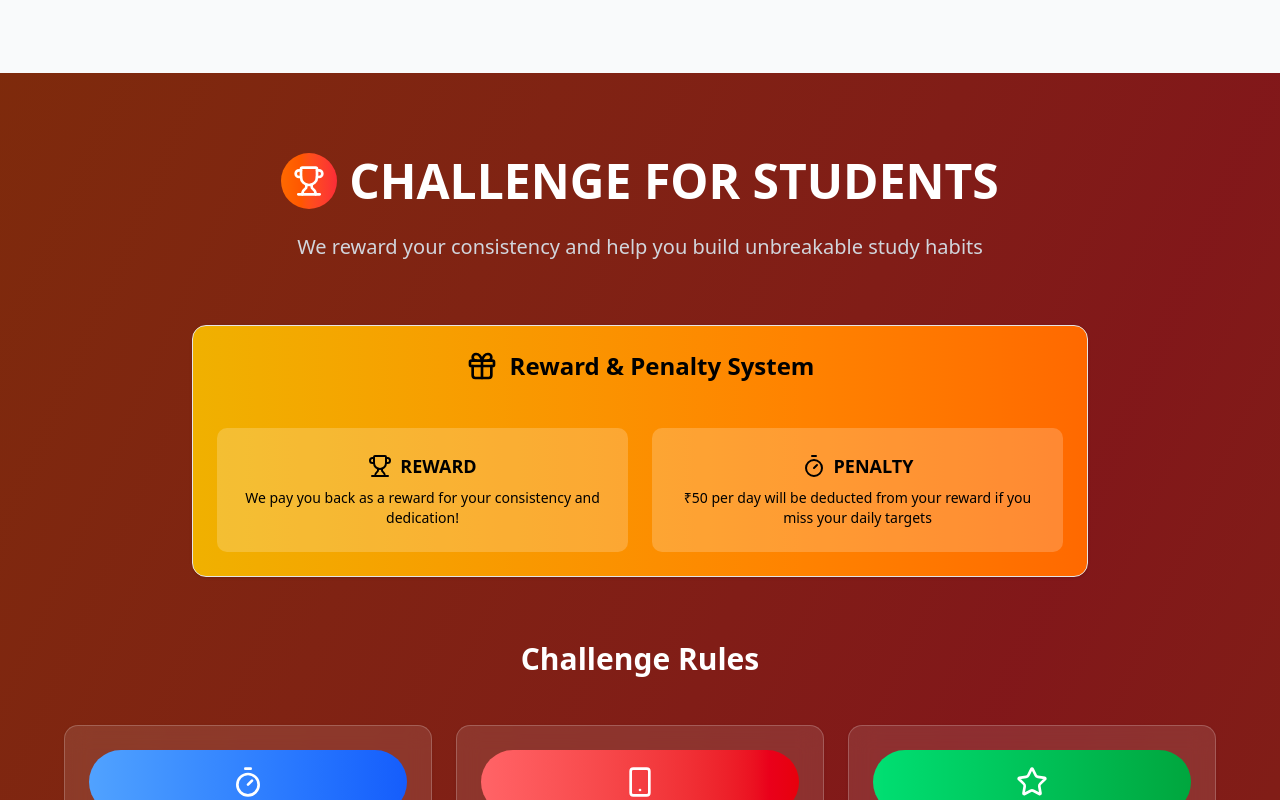
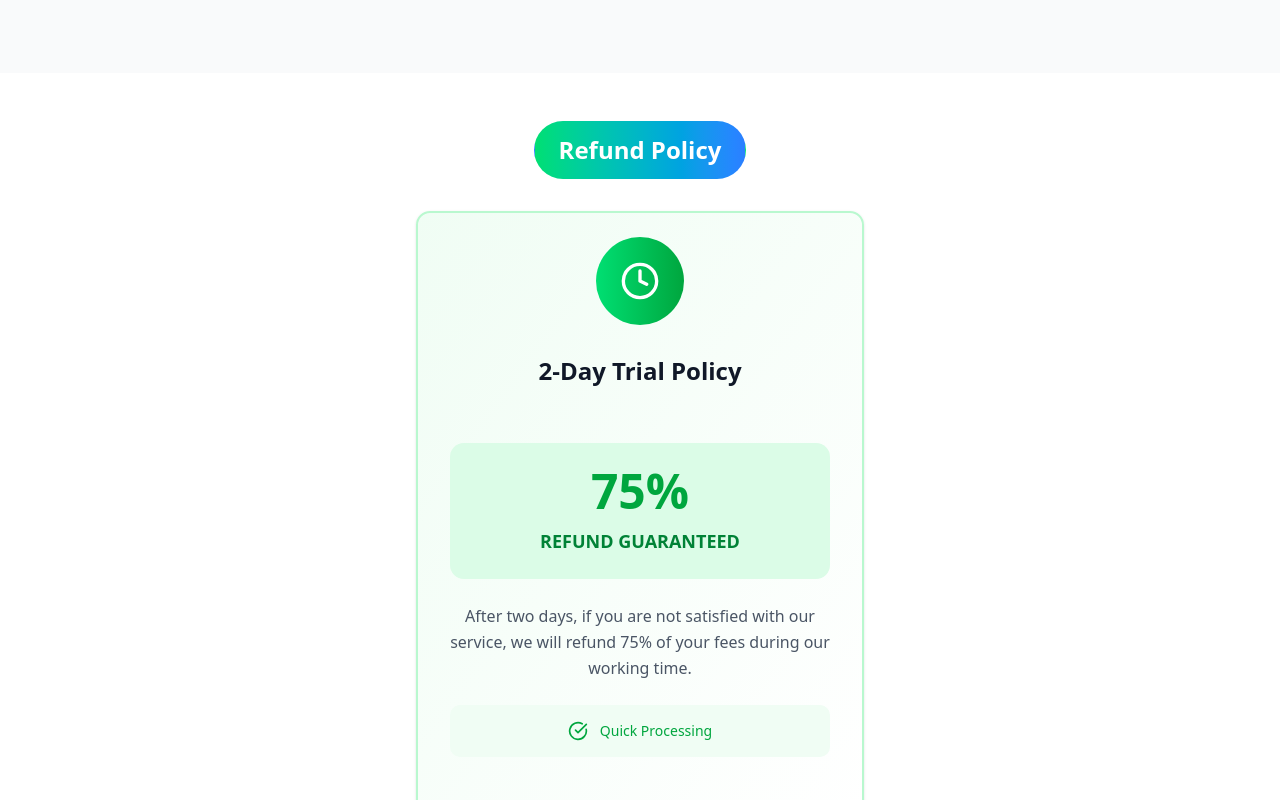
Before and after one commit to ayush-0012/Student-Sahayak, a React (Vite) app: page / in a window 1280 px wide. Shown: the part 4300-5100 px from the top of the page. Built offline with nearby package versions, Linux system fonts and the light colour scheme.

Commit message:
minor changes

```diff
--- a/src/components/Landing.tsx
+++ b/src/components/Landing.tsx
@@ -157,6 +157,8 @@ export default function StudentSahayakLanding() {
       <WhatsappContact />
       {/* Pricing Section */}
       <Pricing />
+      {/* Refund Policy section */}
+      <RefundPolicy />
       {/* Challenge Section */}
       <Challenge />
       {/* Revison Section  */}
@@ -167,8 +169,7 @@ export default function StudentSahayakLanding() {
       <SSCRevisionSection />
       {/* Our Purpose Section */}
       <Mission />
-      {/* Refund Policy section */}
-      <RefundPolicy />
+
       {/* Contact Section */}
       <Contact />
       {/* Video Section  */}
```
